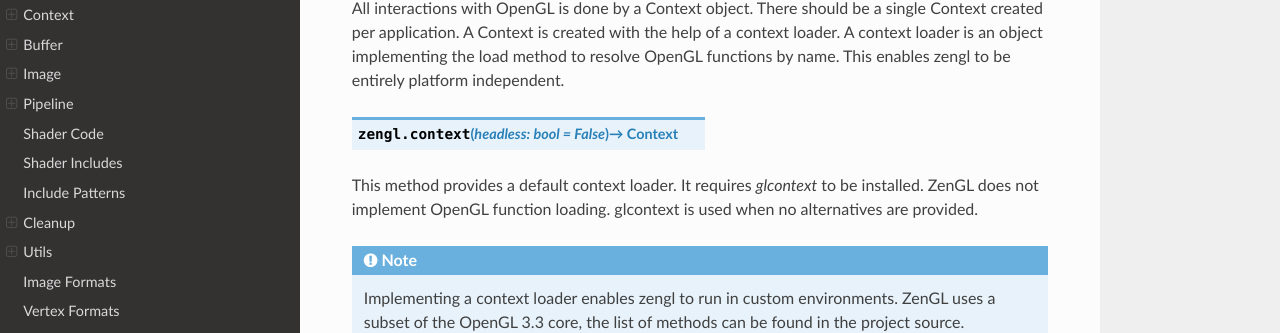
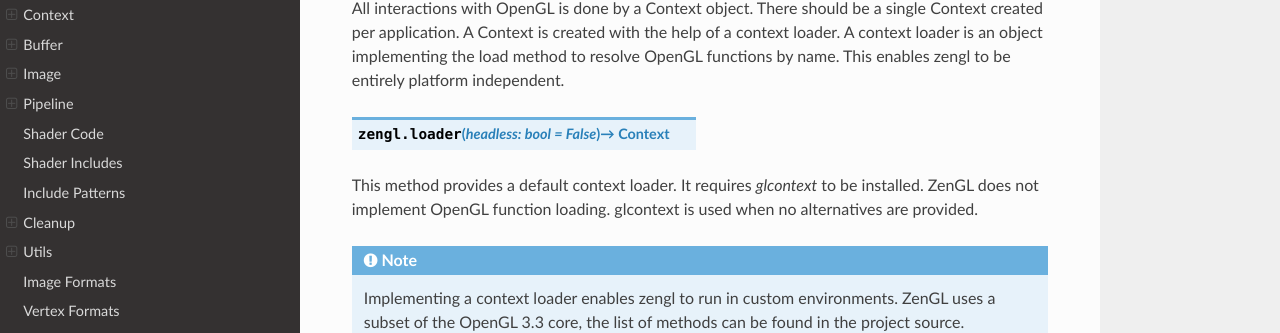
Before and after one commit to szabolcsdombi/zengl, a Sphinx documentation site: the page built from docs/index.rst, in a window 1280 px wide and 900 px high, scrolled down 1167 px. Shown: the part 134-467 px from the top of the window. Built offline with Sphinx 7.4.7 and the Read the Docs theme 2.0.0, drawn with Linux system fonts in a browser that asks for light colours.

Commit message:
fix rename issue

```diff
--- a/docs/index.rst
+++ b/docs/index.rst
@@ -54,7 +54,7 @@
 A context loader is an object implementing the load method to resolve OpenGL functions by name.
 This enables zengl to be entirely platform independent.
 
-.. py:method:: zengl.context(headless: bool = False) -> Context
+.. py:method:: zengl.loader(headless: bool = False) -> Context
 
 This method provides a default context loader. It requires `glcontext` to be installed.
 ZenGL does not implement OpenGL function loading. glcontext is used when no alternatives are provided.
```
